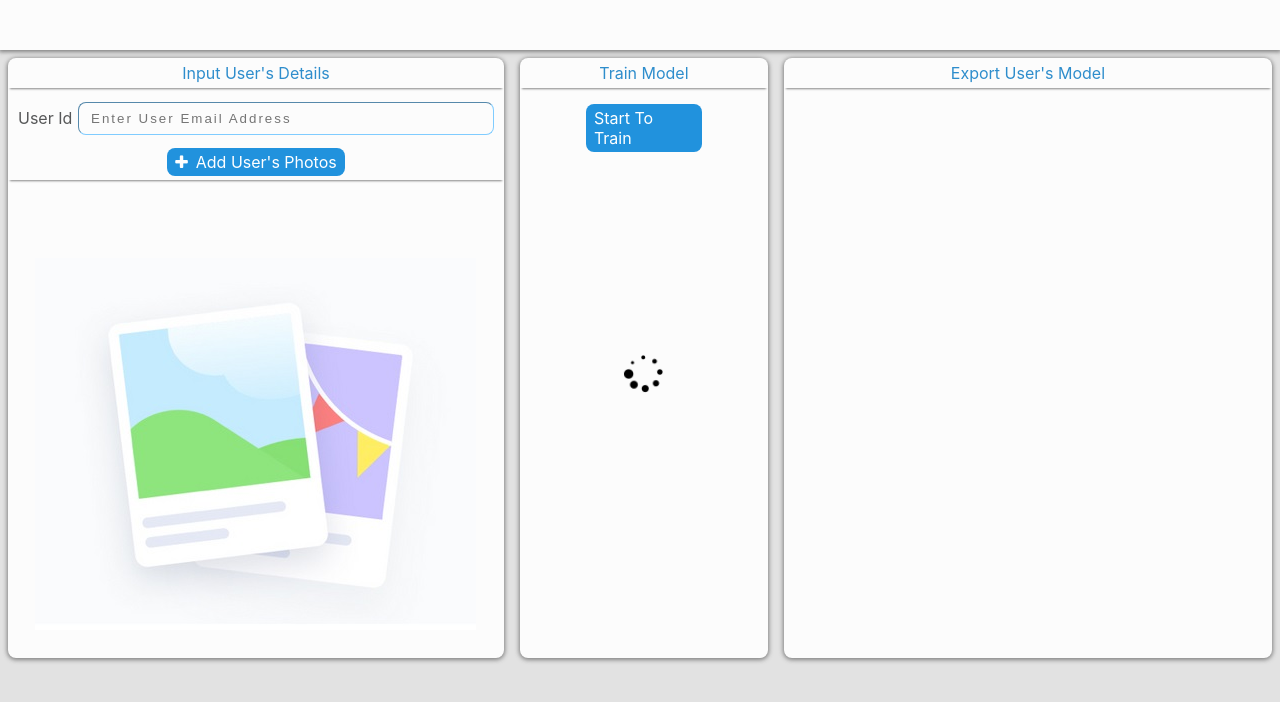
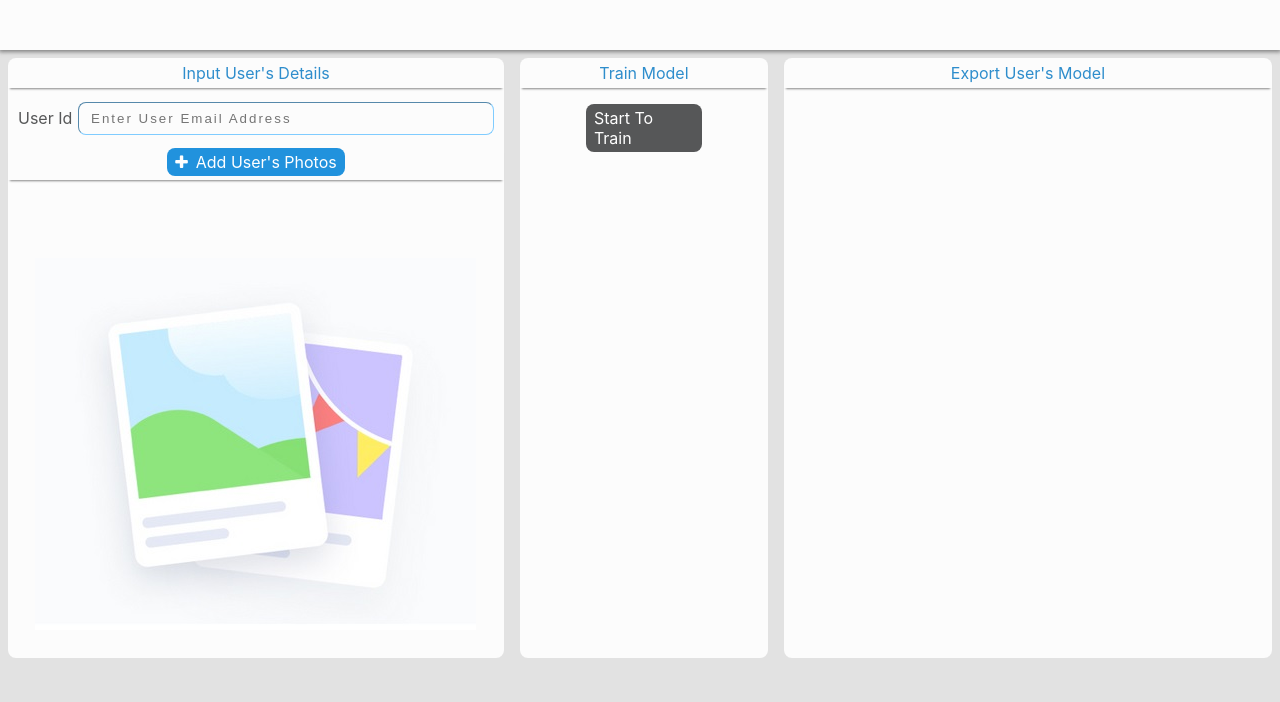
Before and after one commit to mussacharles60/mdm-model-trainer, a React (Create React App) app: page / in a window 1280 px wide. Shown: the top 702 px of the page. Built offline with nearby package versions, Linux system fonts and the light colour scheme.

Commit message:
update trainer-lay section

```diff
--- a/src/components/main/index.css
+++ b/src/components/main/index.css
@@ -262,10 +262,6 @@
   right: 0;
   margin: 16px auto 16px auto;
   padding: 4px 8px 4px 8px;
-  /* box-shadow: 0 1px 2px 1px rgba(121, 75, 75, 0.829); */
-  cursor: pointer;
-  color: #fff;
-  background-color: var(--color-pri);
   position: absolute;
   top: 0;
   left: 0;
@@ -273,8 +269,20 @@
   z-index: 1;
 }
 
-.trainer-lay .trainer-btn:hover {
+.trainer-lay .btn-active {
+  cursor: pointer;
+  color: #fff;
+  background-color: var(--color-pri);
+}
+
+.trainer-lay .btn-active:hover {
   background-color: var(--color-pri-dip);
+}
+
+.trainer-lay .btn-deactive {
+  cursor:  not-allowed;
+  color: #fff;
+  background-color: var(--color-sec-txt-cont);
 }
 
 .trainer-lay .trainer-cont .progress-icon {
--- a/src/components/main/index.tsx
+++ b/src/components/main/index.tsx
@@ -7,6 +7,7 @@ export default class Main extends React.Component<
   {
     user_id: string;
     input_images: Array<string>;
+    is_training_process: boolean;
   }
 > {
   constructor(props: any) {
@@ -15,6 +16,7 @@ export default class Main extends React.Component<
     this.state = {
       user_id: "",
       input_images: [],
+      is_training_process: false,
     };
 
     this.onUserIdChanged = this.onUserIdChanged.bind(this);
@@ -29,6 +31,7 @@ export default class Main extends React.Component<
   }
 
   onAddBtnClick() {
+    if (this.state.is_training_process) return;
     const inputFile = document.getElementById("input-file");
     if (inputFile) {
       inputFile.click();
@@ -36,10 +39,12 @@ export default class Main extends React.Component<
   }
 
   onRemoveAllBtnClick() {
+    if (this.state.is_training_process) return;
     this.setState({ input_images: [] });
   }
 
   onRemoveBtnClick(index: number) {
+    if (this.state.is_training_process) return;
     const images = this.state.input_images;
     images.splice(index, 1);
     this.setState({ input_images: images });
@@ -148,8 +153,29 @@ export default class Main extends React.Component<
           <div className="trainer-lay mdm-shadow">
             <div className="title-lay">Train Model</div>
             <div className="trainer-cont">
-              <div className="trainer-btn">Start To Train</div>
-              <i className="las la-spinner la-spin progress-icon"></i>
+              <div
+                className={
+                  this.state.input_images.length > 0
+                    ? "trainer-btn btn-active"
+                    : "trainer-btn btn-deactive"
+                }
+              >
+                Start To Train
+              </div>
+              <i
+                className="las la-spinner la-spin progress-icon"
+                style={{
+                  display: this.state.is_training_process ? "flex" : "none",
+                }}
+              ></i>
+              <span
+                style={{
+                  marginTop: "16px",
+                  display: this.state.is_training_process ? "flex" : "none",
+                }}
+              >
+                Processing please wait...
+              </span>
             </div>
           </div>
           <div className="output-lay mdm-shadow">
--- a/src/index.css
+++ b/src/index.css
@@ -25,6 +25,6 @@ code {
   --color-sec-txt-cont: rgb(86, 87, 88);
 }
 
-.mdm-shadow {
+/* .mdm-shadow {
   box-shadow: 0 1px 4px 1px rgba(110, 110, 110, 0.829);
-}
+} */
```
